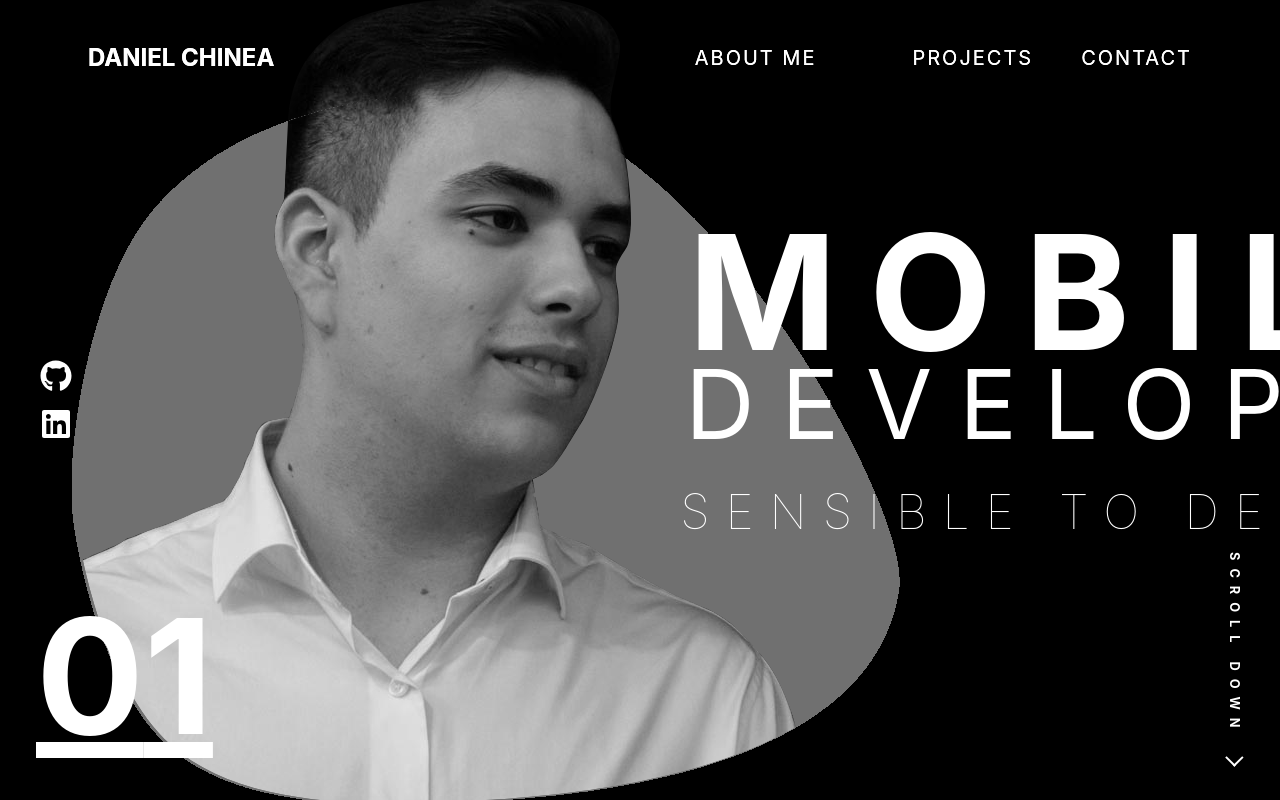
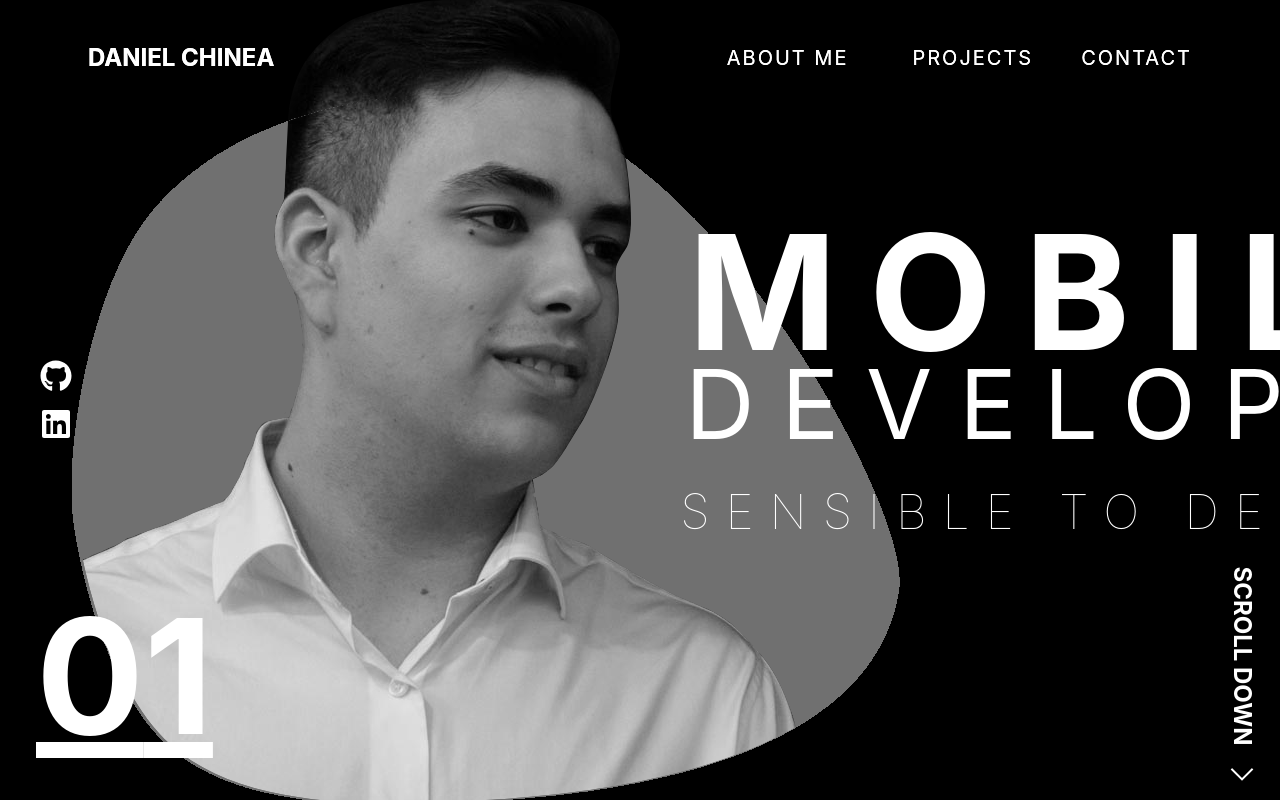
Before and after one commit to DanielChineaDev/WebPorfolio, a Next.js app: page / in a window 1280 px wide. Built offline with nearby package versions, Linux system fonts and the light colour scheme.

Commit message:
Animations and scroll down indicator finished, animations, text changes and functionality

```diff
--- a/src/app/layout.tsx
+++ b/src/app/layout.tsx
@@ -3,6 +3,7 @@
 import { ReactNode } from 'react';
 import Navbar from '@/components/Navbar';
 import SocialLinks from '@/components/SocialLinks';
+
 import '@/styles/globals.css';
 
 interface LayoutProps {
--- a/src/app/page.tsx
+++ b/src/app/page.tsx
@@ -6,6 +6,7 @@ import HeroSection from "@/components/HeroSection";
 import NextSection from "@/components/NextSection";
 import ProjectsSection from "@/components/ProjectsSection";
 import PageIndicator from "@/components/PageIndicator";
+import ScrollDownIndicator from "@/components/ScrollDownIndicator";
 import styles from "@/styles/page.module.css";
 
 const Home: React.FC = () => {
@@ -26,7 +27,7 @@ const Home: React.FC = () => {
       isThrottled = true;
       setTimeout(() => {
         isThrottled = false;
-      }, 800); // Aumenta el tiempo de throttling para evitar cambios rápidos
+      }, 1100); // Aumenta el tiempo de throttling para evitar cambios rápidos
     };
 
     window.addEventListener("wheel", handleScroll, { passive: false });
@@ -38,6 +39,14 @@ const Home: React.FC = () => {
 
   const handleMenuClick = (pageIndex: number) => {
     setCurrentPage(pageIndex);
+  };
+
+  const handleScrollDownClick = () => {
+    if (currentPage === totalPages - 1) {
+      setCurrentPage(0);
+    } else {
+      setCurrentPage((prevPage) => Math.min(prevPage + 1, totalPages - 1));
+    }
   };
 
   return (
@@ -69,10 +78,11 @@ const Home: React.FC = () => {
           <h1>Sección 4</h1>
         </div>
         <PageIndicator currentPage={currentPage + 1} />
-        <div className={styles.scrollDownContainer}>
-          <div className={styles.scrollText}>scroll down</div>
-          <div className={styles.arrow}></div>
-        </div>
+        <ScrollDownIndicator
+          currentPage={currentPage}
+          totalPages={totalPages}
+          onScrollClick={handleScrollDownClick}
+        />
       </div>
     </div>
   );
--- a/src/components/Navbar.tsx
+++ b/src/components/Navbar.tsx
@@ -9,17 +9,17 @@ const Navbar: React.FC<NavbarProps> = ({ onSectionChange }) => {
   return (
     <nav className="fixed top-0 left-0 w-full text-white z-50 flex justify-between items-center p-10">
       <div style={{ fontSize: "1.5rem", fontWeight: "bold" }}>
-      <span
+        <span
           onClick={() => onSectionChange(0)}
           style={{ margin: "0 3rem", cursor: "pointer" }}
         >
-        DANIEL CHINEA
+          DANIEL CHINEA
         </span>
       </div>
       <div className={`uppercase tracking-widest text-xl`}>
         <span
           onClick={() => onSectionChange(1)}
-          style={{ margin: "0 3rem", cursor: "pointer" }}
+          style={{ margin: "0 1rem", cursor: "pointer" }}
         >
           About me
         </span>
--- /dev/null
+++ b/src/components/ScrollDownIndicator.tsx
@@ -0,0 +1,46 @@
+"use client";
+
+import React, { useEffect, useState } from "react";
+import styles from "@/styles/ScrollDownIndicator.module.css";
+
+interface ScrollDownIndicatorProps {
+  currentPage: number;
+  totalPages: number;
+  onScrollClick: () => void;
+}
+
+const ScrollDownIndicator: React.FC<ScrollDownIndicatorProps> = ({ currentPage, totalPages, onScrollClick }) => {
+  const isLastPage = currentPage === totalPages - 1;
+  const [visible, setVisible] = useState(true);
+  const [text, setText] = useState("scroll down");
+  const [showArrowTop, setShowArrowTop] = useState(false);
+  const [showArrowBottom, setShowArrowBottom] = useState(true);
+
+  useEffect(() => {
+    setVisible(false);
+    const timer = setTimeout(() => {
+      setText(isLastPage ? "Tap to top" : "scroll down");
+      setShowArrowTop(isLastPage);
+      setShowArrowBottom(!isLastPage);
+      setVisible(true);
+    }, 500); // Duración de la animación fadeOut
+
+    return () => clearTimeout(timer);
+  }, [isLastPage]);
+
+  return (
+    <div
+      className={styles.scrollDownContainer}
+      onClick={onScrollClick}
+      style={{ cursor: isLastPage ? 'pointer' : 'auto' }} // Cambiar el cursor a pointer si es la última página
+    >
+      {showArrowTop && <div className={`${styles.arrowTop} ${!visible ? styles.fadeOut : styles.fadeIn}`}></div>}
+      <div className={`${styles.scrollText} ${!visible ? styles.fadeOut : styles.fadeIn}`}>
+        {text}
+      </div>
+      {showArrowBottom && <div className={`${styles.arrowBottom} ${!visible ? styles.fadeOut : styles.fadeIn}`}></div>}
+    </div>
+  );
+};
+
+export default ScrollDownIndicator;
--- a/src/styles/Page.module.css
+++ b/src/styles/Page.module.css
@@ -35,35 +35,3 @@
 .section1 { background-color: #000; }
 .section2 { background-color: #000; }
 .section3 { background-color: #000; }
-
-.scrollDownContainer {
-  position: fixed;
-  bottom: 20px;
-  right: 20px;
-  display: flex;
-  flex-direction: column;
-  align-items: center;
-  z-index: 1000;
-  color: #fff;
-  font-size: 1.2em;
-  font-weight: bold;
-}
-
-.scrollText {
-  writing-mode: vertical-rl;
-  text-orientation: mixed;
-  margin: 1rem;
-  font-size: .8rem;
-  text-transform: uppercase;
-  letter-spacing: .5rem;
-}
-
-.arrow {
-  display: inline-block;
-  width: .8rem;
-  height: .8rem;
-  margin-bottom: 1rem;
-  border-right: 2px solid #fff;
-  border-bottom: 2px solid #fff;
-  transform: rotate(45deg);
-}
--- /dev/null
+++ b/src/styles/ScrollDownIndicator.module.css
@@ -0,0 +1,74 @@
+@keyframes float {
+  0%, 100% {
+    transform: translateY(0);
+  }
+  50% {
+    transform: translateY(-10px);
+  }
+}
+
+@keyframes fadeIn {
+  from {
+    opacity: 0;
+  }
+  to {
+    opacity: 1;
+  }
+}
+
+@keyframes fadeOut {
+  from {
+    opacity: 1;
+  }
+  to {
+    opacity: 0;
+  }
+}
+
+.scrollDownContainer {
+  position: fixed;
+  bottom: 20px;
+  right: 20px;
+  display: flex;
+  text-transform: uppercase;
+  flex-direction: column;
+  align-items: center;
+  z-index: 1000;
+  color: #fff;
+  font-size: 1.5rem;
+  font-weight: bold;
+  cursor: pointer;
+  animation: float 3s ease-in-out infinite;
+}
+
+.scrollText {
+  writing-mode: vertical-rl;
+  text-orientation: mixed;
+  margin-bottom: 1rem;
+}
+
+.fadeIn {
+  animation: fadeIn 0.5s forwards;
+}
+
+.fadeOut {
+  animation: fadeOut 0.5s forwards;
+}
+
+.arrowTop,
+.arrowBottom {
+  display: inline-block;
+  width: 1rem;
+  height: 1rem;
+  border-right: 2px solid #fff;
+  border-bottom: 2px solid #fff;
+}
+
+.arrowTop {
+  transform: rotate(-135deg); /* Rotar la flecha para apuntar hacia arriba */
+  margin-bottom: 10px;
+}
+
+.arrowBottom {
+  transform: rotate(45deg); /* Flecha apuntando hacia abajo */
+}
```
